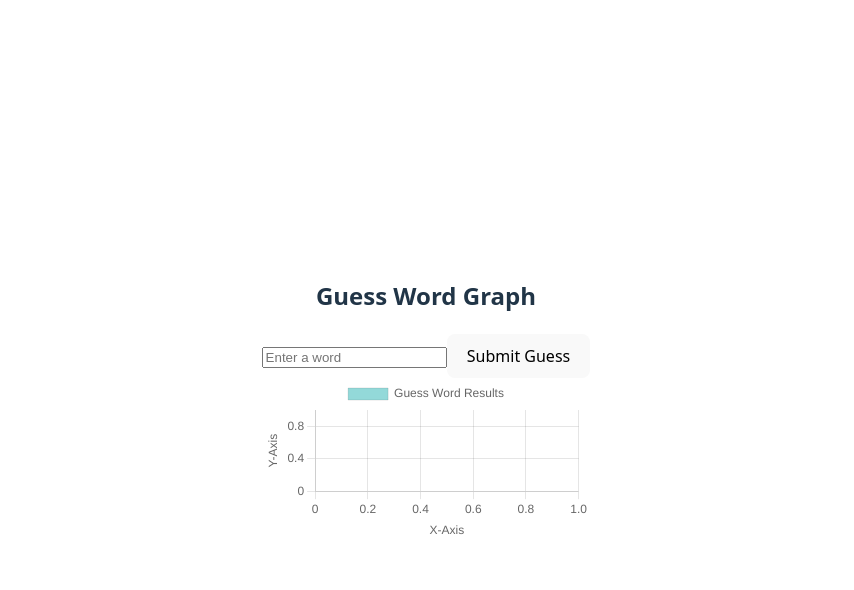
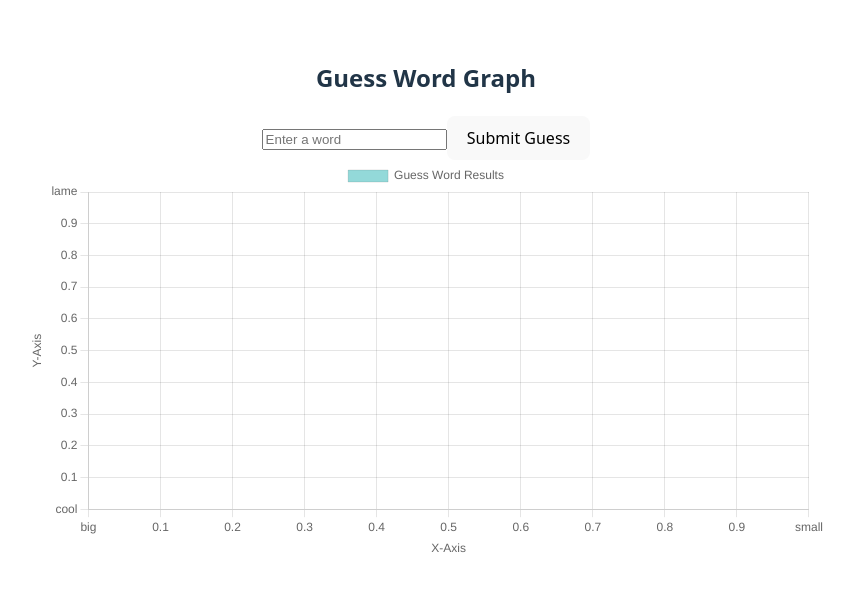
Before and after one commit to BenLirio/word-guess-client, a React (Vite) app: page / in a window 1280 px wide. Shown: the top 590 px of the page, without its empty margins (214-1068 px from the left). Built offline with nearby package versions, Linux system fonts and the light colour scheme.

Commit message:
add labels

```diff
--- a/src/components/GuessWordGraph.tsx
+++ b/src/components/GuessWordGraph.tsx
@@ -41,7 +41,34 @@ const GuessWordGraph: React.FC = () => {
     ],
   };
 
-  const chartOptions = {
+  interface ChartOptions {
+    scales: {
+      x: {
+        min: number;
+        max: number;
+        title: {
+          display: boolean;
+          text: string;
+        };
+        ticks: {
+          callback: (value: number) => string | number;
+        };
+      };
+      y: {
+        min: number;
+        max: number;
+        title: {
+          display: boolean;
+          text: string;
+        };
+        ticks: {
+          callback: (value: number) => string | number;
+        };
+      };
+    };
+  }
+
+  const chartOptions: ChartOptions = {
     scales: {
       x: {
         min: 0,
@@ -50,6 +77,13 @@ const GuessWordGraph: React.FC = () => {
           display: true,
           text: "X-Axis",
         },
+        ticks: {
+          callback: (value: number) => {
+            if (value === 0) return "big";
+            if (value === 1) return "small";
+            return value;
+          },
+        },
       },
       y: {
         min: 0,
@@ -57,6 +91,13 @@ const GuessWordGraph: React.FC = () => {
         title: {
           display: true,
           text: "Y-Axis",
+        },
+        ticks: {
+          callback: (value: number) => {
+            if (value === 0) return "cool";
+            if (value === 1) return "lame";
+            return value;
+          },
         },
       },
     },
@@ -72,7 +113,9 @@ const GuessWordGraph: React.FC = () => {
         placeholder="Enter a word"
       />
       <button onClick={handleGuess}>Submit Guess</button>
-      <Scatter data={chartData} options={chartOptions} />
+      <div style={{ width: "800px", height: "600px", margin: "0 auto" }}>
+        <Scatter data={chartData} options={chartOptions} />
+      </div>
     </div>
   );
 };
```
